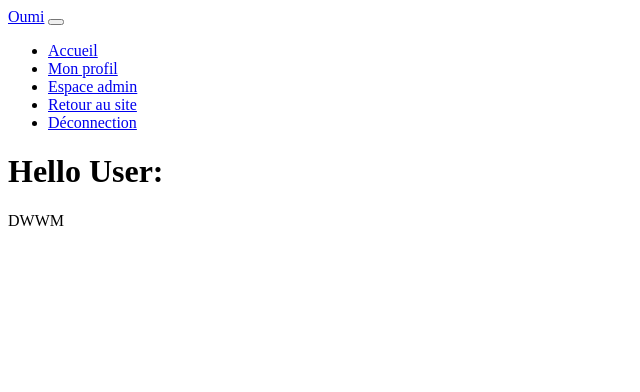
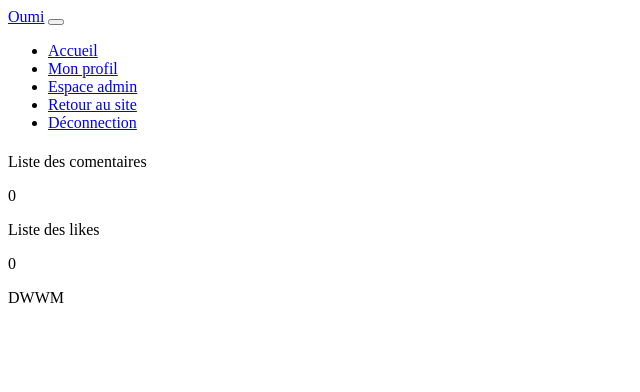
Before and after one commit to Baazizahmed/oumi-blog, a Symfony app: template templates/pages/user/home/index.html.twig in a window 1280 px wide. Shown: the top 392 px of the page, without its empty margins (0-640 px from the left). Run offline with Twig, Linux system fonts and the light colour scheme; the template is opened without the code that fills it, so the values that code supplies are empty; some libraries are stand-ins or nearby versions.

Commit message:
feat: L'utilisateur peut maintenant consulter son tableau de bord

```diff
--- a/templates/pages/admin/home/index.html.twig
+++ b/templates/pages/admin/home/index.html.twig
@@ -5,7 +5,7 @@
 {% block description %}Tableau de bord{% endblock %}
 
 {% block main %}
-    <h1 class="text-center my-3 display-5">Hello Admin: {{app.user.firstName}} {{app.user.lastName}} </h1>
+    <h1 class="text-center my-3 display-5"> {{app.user.firstName}} {{app.user.lastName}} </h1>
 
      <div class="container my-5">
         <div class="row">
--- a/templates/pages/user/home/index.html.twig
+++ b/templates/pages/user/home/index.html.twig
@@ -5,5 +5,29 @@
 {% block description %}Accueil{% endblock %}
 
 {% block main %}
-    <h1 class="text-center my-3 display-5">Hello User: {{app.user.firstName}} {{app.user.lastName}} </h1>
+	<h1 class="text-center my-3 display-5">
+		{{app.user.firstName}}
+		{{app.user.lastName}}
+	</h1>
+
+	<div class="container my-5">
+		<div class="row">
+			<div class="col-md-6">
+				<div class="card text-dark bg-light mb-3">
+                    <div class="card-header">Liste des comentaires</div>
+                    <div class="card-body">
+                        <p class="card-title">{{ app.user.comments|length }}</p>
+                    </div>
+                </div>
+			</div>
+			<div class="col-md-6">
+                <div class="card text-dark bg-light mb-3">
+                    <div class="card-header">Liste des likes</div>
+                    <div class="card-body">
+                        <p class="card-title">{{ app.user.likes|length }}</p>
+                    </div>
+                </div>
+            </div>
+		</div>
+	</div>
 {% endblock %}
--- a/templates/themes/base_user.html.twig
+++ b/templates/themes/base_user.html.twig
@@ -22,9 +22,6 @@
         <link rel="apple-touch-icon" sizes="180x180" href="/apple-touch-icon.png"/>
         <link rel="manifest" href="/site.webmanifest"/>
         <meta name="theme-color" content="#712cf9">
-
-
-
 
 
         {% block stylesheets %}
```
